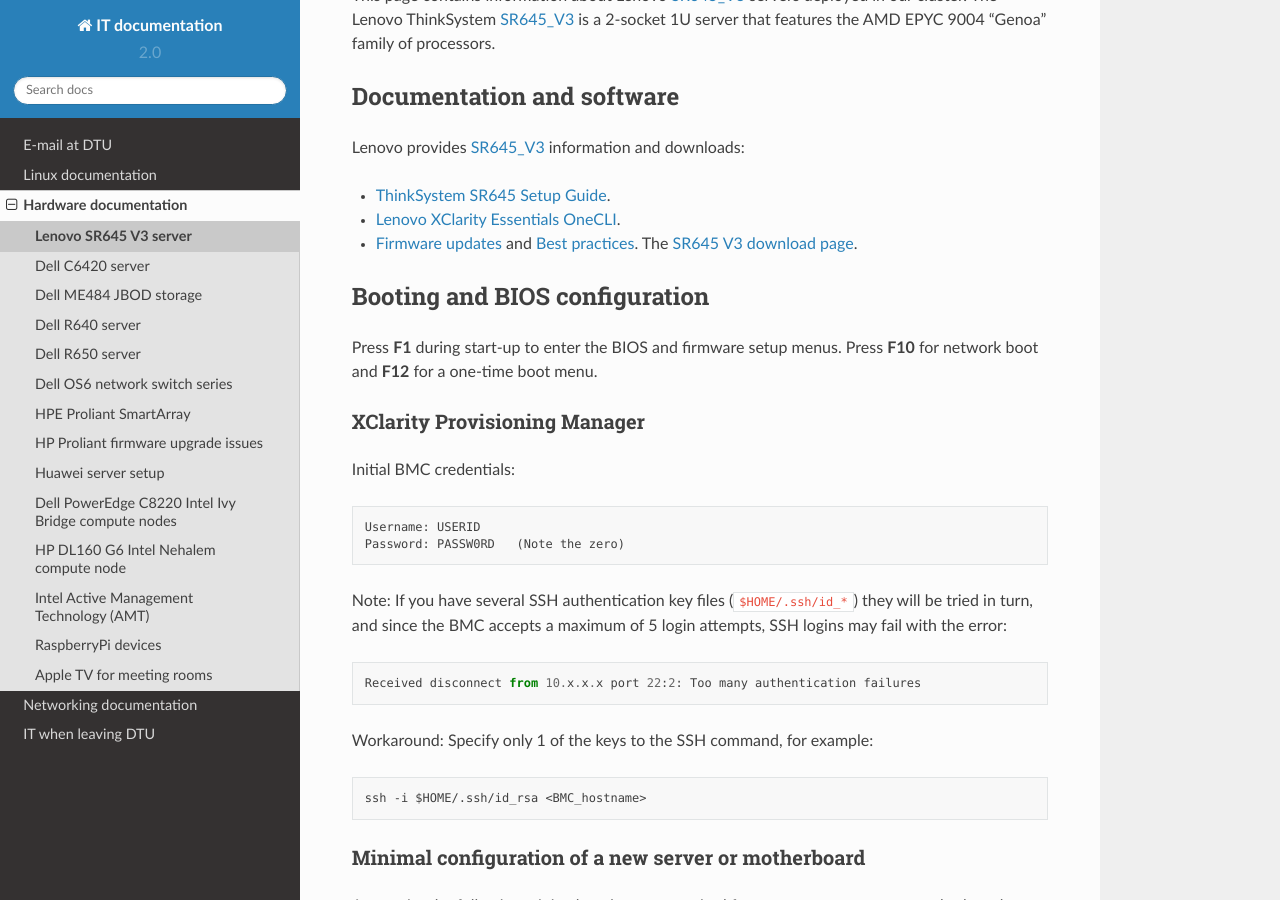
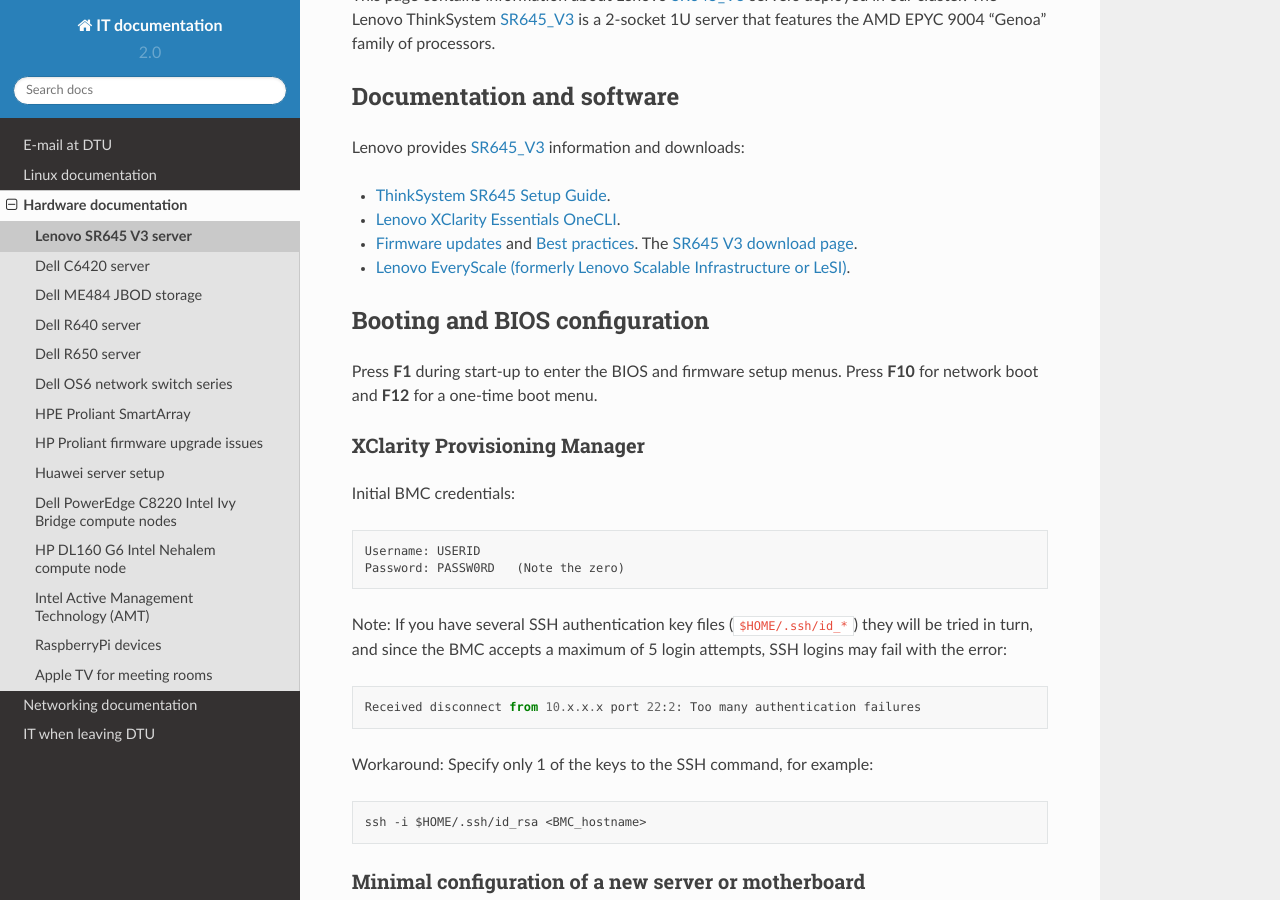
Before and after one commit to OleHolmNielsen/ITwiki, a Sphinx documentation site: the page built from docs/Lenovo_SR645_V3.rst, in a window 1280 px wide and 900 px high, scrolled down 356 px. Built offline with Sphinx 7.4.7 and the Read the Docs theme 2.0.0, drawn with Linux system fonts in a browser that asks for light colours.

Commit message:
Added link to Lenovo EveryScale

```diff
--- a/docs/Lenovo_SR645_V3.rst
+++ b/docs/Lenovo_SR645_V3.rst
@@ -21,6 +21,7 @@
 * `Firmware updates <https://pubs.lenovo.com/sr645/maintenance_manual_firmware_updates>`_
   and `Best practices <https://lenovopress.lenovo.com/lp0656-lenovo-thinksystem-firmware-and-driver-update-best-practices>`_.
   The `SR645 V3 download page <https://datacentersupport.lenovo.com/us/en/products/servers/thinksystem/sr645/7d2x/downloads/driver-list/>`_.
+* `Lenovo EveryScale (formerly Lenovo Scalable Infrastructure or LeSI) <https://lenovopress.lenovo.com/lp0900-lenovo-everyscale-lesi>`_.
 
 Booting and BIOS configuration
 ==============================
```
